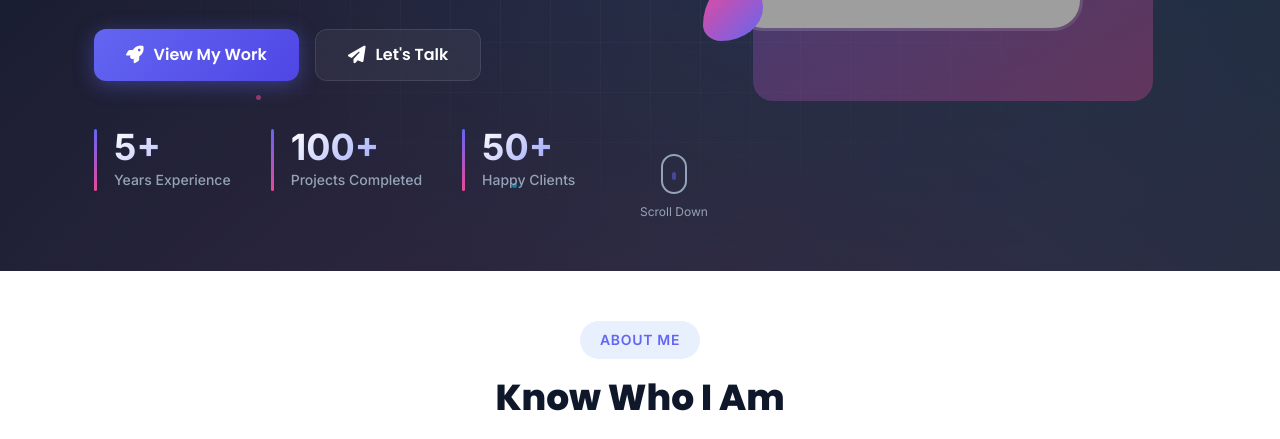
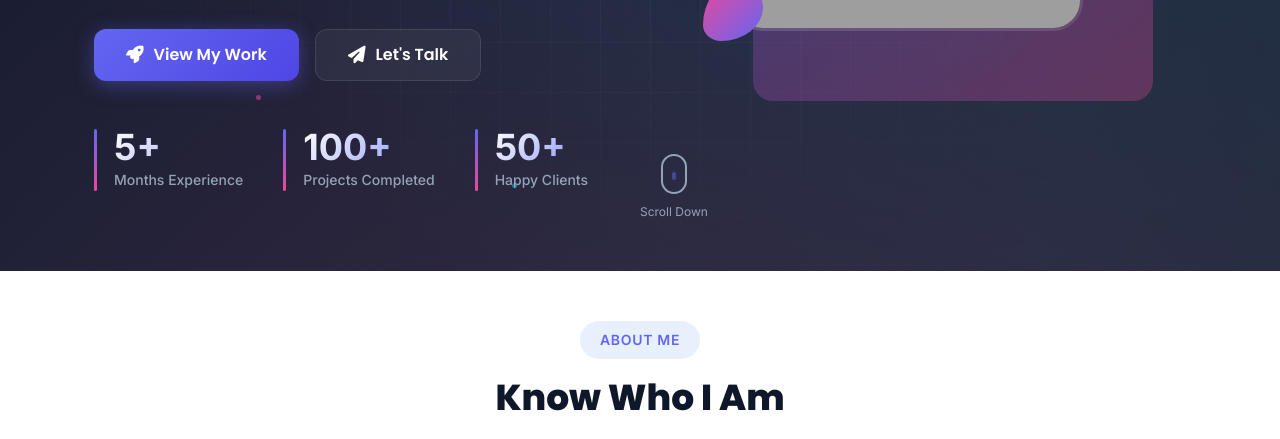
Before and after one commit to gagandeep-cse004/portfolio, a plain HTML site: page index.html in a window 1280 px wide. Shown: the part 658-1097 px from the top of the page. Drawn offline with Linux system fonts and the light colour scheme; grey boxes are pictures that could not be loaded.

Commit message:
code updated

```diff
--- a/index.html
+++ b/index.html
@@ -1378,7 +1378,7 @@
                     <div class="hero-stats">
                         <div class="stat-item">
                             <div class="stat-number" data-count="5">0+</div>
-                            <div class="stat-label">Years Experience</div>
+                            <div class="stat-label">Months Experience</div>
                         </div>
                         <div class="stat-item">
                             <div class="stat-number" data-count="100">0+</div>
```
